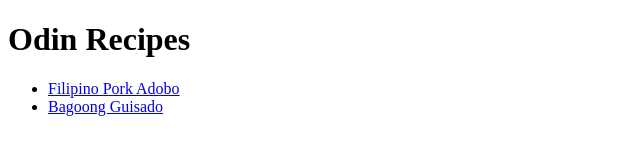
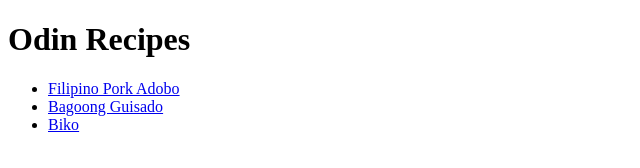
Before and after one commit to cringeberry/odin-recipes, a plain HTML site: page index.html in a window 1280 px wide. Shown: the full height of the page, 0-640 px from the left. Drawn offline with Linux system fonts and the light colour scheme.

Commit message:
Added biko.html link to the recipe list.

```diff
--- a/index.html
+++ b/index.html
@@ -11,6 +11,7 @@
         <ul>
         <li><a href="recipes/adobo.html">Filipino Pork Adobo</a></li>
         <li><a href="recipes/bagoong-guisado.html">Bagoong Guisado</a></li>
+        <li><a href="recipes/biko.html">Biko</a></li>
         </ul>
 
     </body>
```
